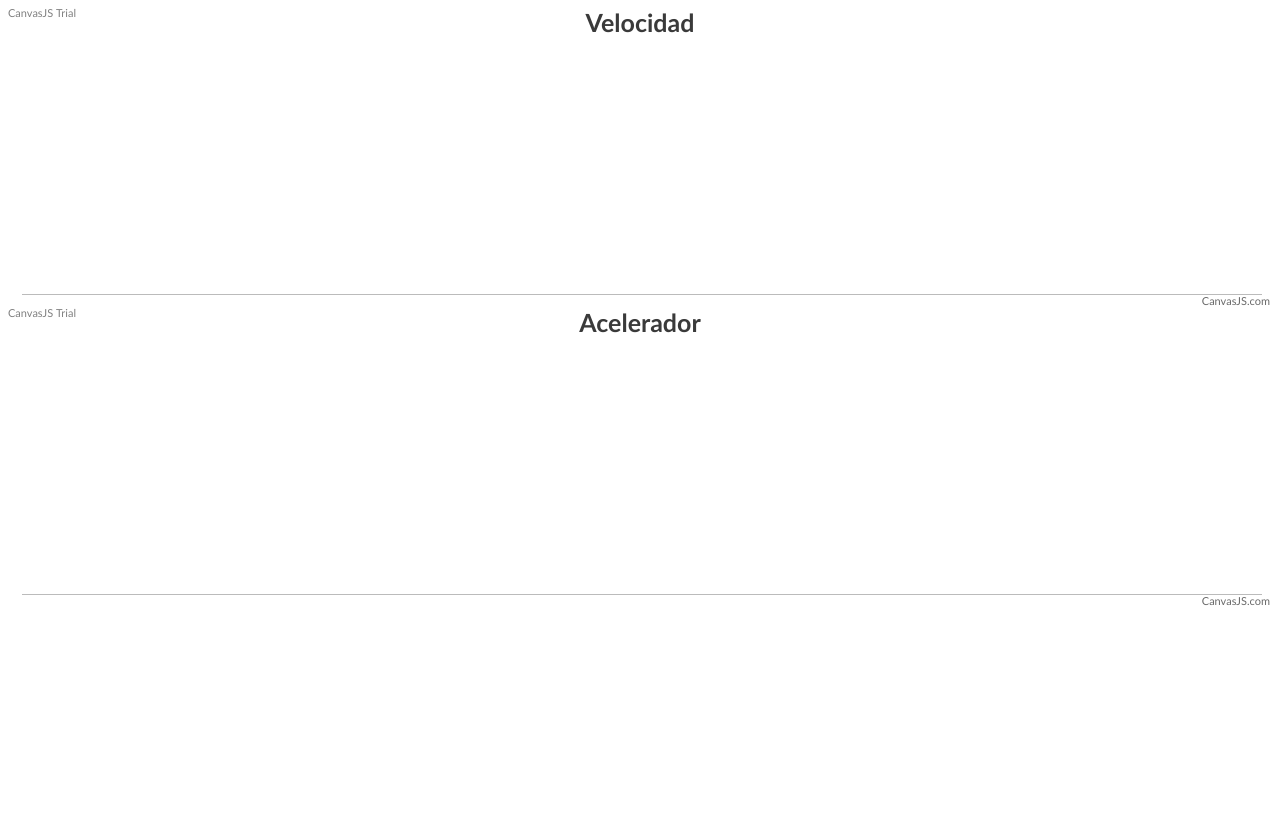
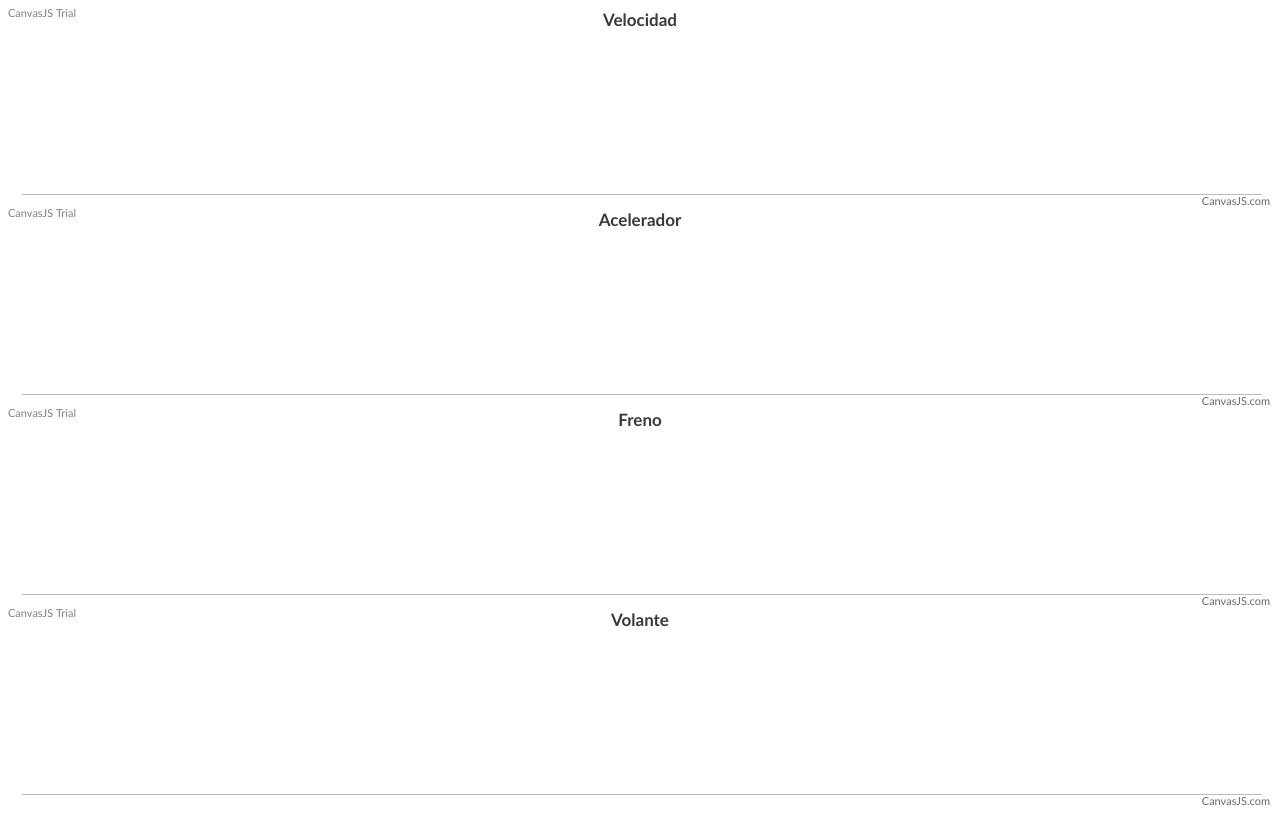
Before and after one commit to mitsiu-carreno/Nyyyan2020_telemetry, a website: page plot/index.html in a window 1280 px wide. Drawn offline with nearby package versions, Linux system fonts and the light colour scheme; no server answers; files whose address does not match are found by name.

Commit message:
plot all car telemetry data

```diff
--- a/plot/index.html
+++ b/plot/index.html
@@ -43,7 +43,7 @@
         const graph_legend = {
           cursor: "pointer",
           verticalAlign: "top",
-          fontSize: 20,
+          fontSize: 22,
           itemclick : (e)=>{
             if (typeof (e.dataSeries.visible) === "undefined" || e.dataSeries.visible) {
               e.dataSeries.visible = false;
@@ -76,7 +76,7 @@
               type: "line",
               showInLegend: true,
               name: "ROOKIE",
-              yValueFormatString: "#0.#%",
+              //yValueFormatString: "#0.#%",
               color: graph_colors.rookie,
               dataPoints: lap_data.speed
             }
@@ -114,9 +114,71 @@
 
         };
 
+        var brakeGraph = {
+          theme: graph_theme,
+          title: {
+            text: "Freno"
+          },
+          axisY: {
+            valueFormatString: "#0.#%"
+          },
+          legend: graph_legend,
+          data:[
+            {
+              type: "line",
+              showInLegend: true,
+              name: "MACS",
+              yValueFormatString: "#0.#%",
+              color: graph_colors.prof,
+              dataPoints: benchmark_data.brake
+            },
+            {
+              type: "line",
+              showInLegend: true,
+              name: "ROOKIE",
+              yValueFormatString: "#0.#%",
+              color: graph_colors.rookie,
+              dataPoints: lap_data.brake
+            }
+          ]
+
+        };
+
+        var steerGraph = {
+          theme: graph_theme,
+          title: {
+            text: "Volante"
+          },
+          axisY: {
+            //valueFormatString: "#0.#%"
+          },
+          legend: graph_legend,
+          data:[
+            {
+              type: "line",
+              showInLegend: true,
+              name: "MACS",
+              //yValueFormatString: "#0.#%",
+              color: graph_colors.prof,
+              dataPoints: benchmark_data.steer
+            },
+            {
+              type: "line",
+              showInLegend: true,
+              name: "ROOKIE",
+              //yValueFormatString: "#0.#%",
+              color: graph_colors.rookie,
+              dataPoints: lap_data.steer
+            }
+          ]
+
+        };
 
         dashboard.push(new CanvasJS.Chart("speedGraphContainer", speedGraph));
         dashboard.push(new CanvasJS.Chart("throttleGraphContainer", throttleGraph));
+        dashboard.push(new CanvasJS.Chart("brakeGraphContainer", brakeGraph));
+        dashboard.push(new CanvasJS.Chart("steerGraphContainer", steerGraph));
+
 
         RenderGraphs();
 
@@ -150,7 +212,6 @@
           //console.log(benchmark_time_offset, lap_time_offset);
           if(type == "new_lap"){
             ResetGraph(benchmark);
-            chart.render();   // TODO update
           }
           if(type == "plot_data" && data.length > 0){
             let parsed_data = data.split(",");
@@ -160,11 +221,15 @@
                 let lap_time = Number(parsed_data[1]) - benchmark_time_offset;
                 benchmark_data.speed.push({x: lap_time, y: Number(parsed_data[4])});
                 benchmark_data.throttle.push({x: lap_time, y:Number(parsed_data[5])});
+                benchmark_data.steer.push({x: lap_time, y:Number(parsed_data[6])});
+                benchmark_data.brake.push({x: lap_time, y:Number(parsed_data[7])});
 
               }else if(!benchmark && lap_time_offset != null){
                 let lap_time = Number(parsed_data[1]) - lap_time_offset;
                 lap_data.speed.push({x: lap_time, y: Number(parsed_data[4])});
                 lap_data.throttle.push({x: lap_time, y: Number(parsed_data[5])});
+                lap_data.steer.push({x: lap_time, y: Number(parsed_data[6])});
+                lap_data.brake.push({x: lap_time, y: Number(parsed_data[7])});
               }
               //chart.render();
             }else if(Number(parsed_data[0]) == 0){ // Lap_data
@@ -189,7 +254,9 @@
     </script>
   </head>
   <body>
-    <div id="speedGraphContainer" style="height: 300px; width: 100%;"></div>
-    <div id="throttleGraphContainer" style="height: 300px; width: 100%;"></div>
+    <div id="speedGraphContainer" style="height: 25vh; width: 100%;"></div>
+    <div id="throttleGraphContainer" style="height: 25vh; width: 100%;"></div>
+    <div id="brakeGraphContainer" style="height: 25vh; width: 100%;"></div>
+    <div id="steerGraphContainer" style="height: 25vh; width: 100%;"></div>
   </body>
 </html>
--- a/plot/index.js
+++ b/plot/index.js
@@ -56,7 +56,7 @@ function CheckFileLenght(){
       console.log("Stderr while checking data length", stderr);
       return;
     }
-    console.log(stdout);
+    //console.log(stdout);
     if(Number(stdout) > total_lines_read){
       ReadFile(folder_path + file_name);
     }
@@ -114,6 +114,6 @@ setTimeout(()=>{
 });
 
 
-server.listen(3000, () => {
+server.listen(4444, "0.0.0.0", () => {
   console.log('listening on port 3000');
 });
```
